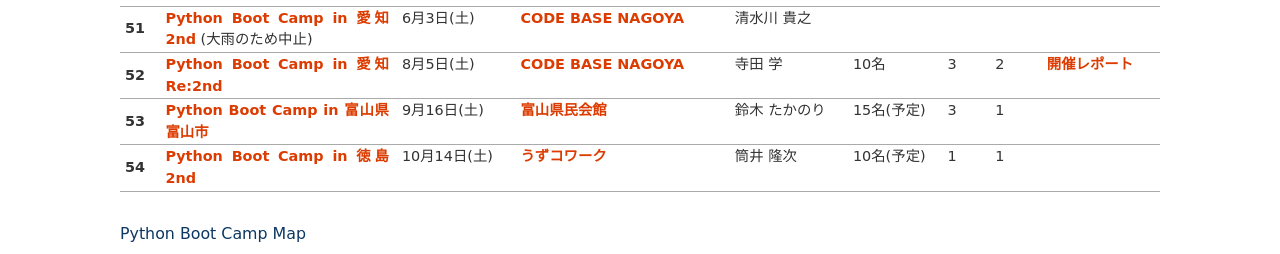
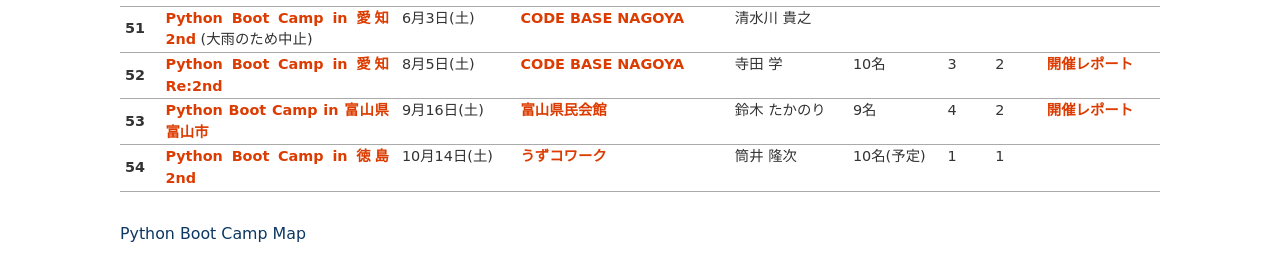
Before and after one commit to pyconjp/www.pycon.jp, a Sphinx documentation site: the page built from source/support/bootcamp.rst, in a window 1280 px wide and 900 px high, scrolled down 4202 px, cut to the strip 0-415 px from the top of the window. Shown: the part 158-412 px from the top of the strip. Built offline with Sphinx 7.4.7, drawn with Linux system fonts in a browser that asks for light colours.

Commit message:
update pycamp toyam

```diff
--- a/source/support/bootcamp.rst
+++ b/source/support/bootcamp.rst
@@ -681,10 +681,10 @@
      - 9月16日(土)
      - `富山県民会館 <https://www.bunka-toyama.jp/kenminkaikan/>`_
      - 鈴木 たかのり
-     - 15名(予定)
-     - 3
-     - 1
-     -
+     - 9名
+     - 4
+     - 2
+     - `開催レポート <https://pyconjp.blogspot.com/2023/09/pycamp-in-toyama-report.html>`__
    * - 54
      - `Python Boot Camp in 徳島2nd <https://pyconjp.connpass.com/event/293032//>`__
      - 10月14日(土)
```
